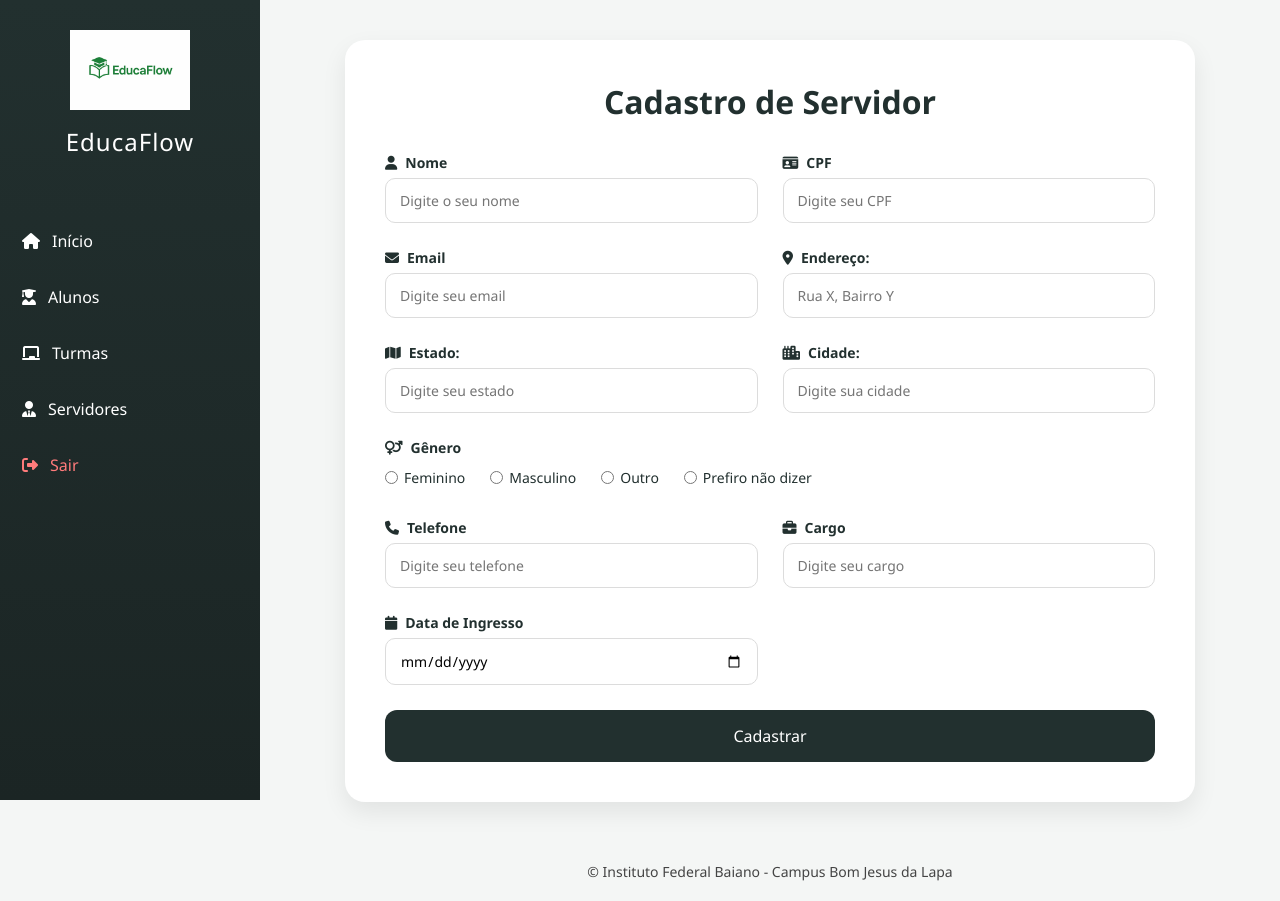
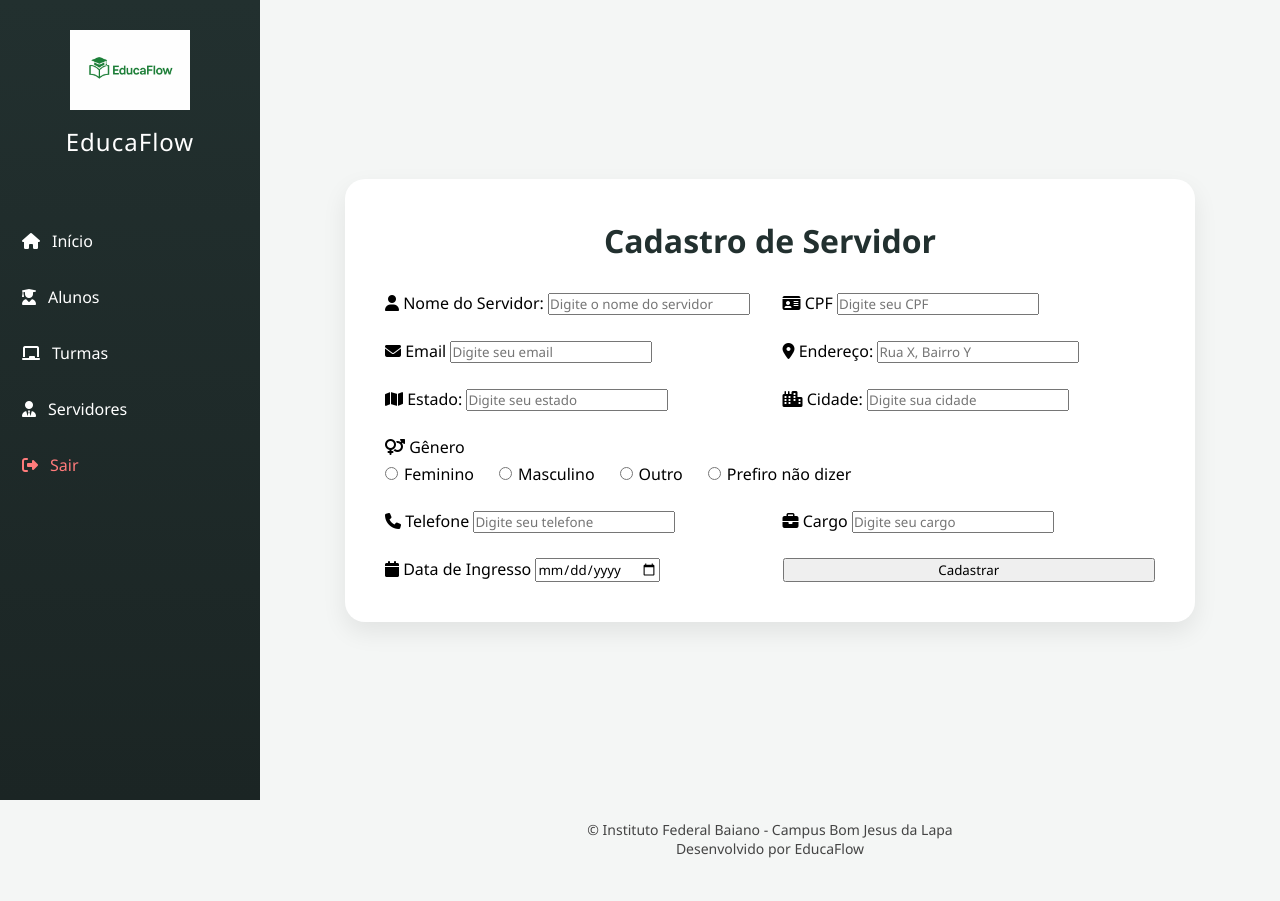
Before and after one commit to eugenia-m-m/Projeto---Final, a Flask app: template templates/cadastrar_servidores.html in a window 1280 px wide. After the commit the page ends 858 px from the top, so only its background shows below. Run offline with Flask 3, Linux system fonts and the light colour scheme; the template is opened without the code that fills it, so the values that code supplies are empty.

Commit message:
Update cadastrar_servidores.html

```diff
--- a/templates/cadastrar_servidores.html
+++ b/templates/cadastrar_servidores.html
@@ -4,7 +4,7 @@
 <meta charset="UTF-8">
 <meta name="viewport" content="width=device-width, initial-scale=1.0">
 <title>Cadastrar Servidor</title>
-<link rel="stylesheet" href="../static/servidores.css">
+<link rel="stylesheet" href="{{ url_for('static', filename='servidores.css') }}">
 <link rel="stylesheet" href="https://cdnjs.cloudflare.com/ajax/libs/font-awesome/6.4.0/css/all.min.css">
 </head>
 <body>
@@ -19,10 +19,10 @@
 
     <nav>
         <a href="/" class="menu-item"><i class="fa-solid fa-house"></i> Início</a>
-        <a href="/alunos.html" class="menu-item"><i class="fa-solid fa-user-graduate"></i> Alunos</a>
+        <a href="/alunos" class="menu-item"><i class="fa-solid fa-user-graduate"></i> Alunos</a>
         <a href="/turmas" class="menu-item"><i class="fa-solid fa-chalkboard"></i> Turmas</a>
-        <a href="/servidores.html" class="menu-item"><i class="fa-solid fa-user-tie"></i> Servidores</a>
-        <a href="/login.html" class="menu-item sair"><i class="fa-solid fa-right-from-bracket"></i> Sair</a>
+        <a href="/servidores" class="menu-item"><i class="fa-solid fa-user-tie"></i> Servidores</a>
+        <a href="/login" class="menu-item sair"><i class="fa-solid fa-right-from-bracket"></i> Sair</a>
     </nav>
 
 </aside>
@@ -32,40 +32,39 @@
     <div class="card_cadastro">
         <h1> Cadastro de Servidor</h1>
 
-        <form id="form_servidor">
+        <form method="POST">
             <div class="form_grid">
-
-                <div class="input_group">
-                    <label><i class="fa-solid fa-user"></i> Nome</label>
-                    <input type="text" id="nome_servidor" placeholder="Digite o seu nome" required>
+                <div class="grupo_input">
+                    <label><i class="fa-solid fa-user"></i> Nome do Servidor:</label>
+                    <input type="text" name="nome" placeholder="Digite o nome do servidor" required>
                 </div>
 
-                <div class="input_group">
+                <div class="grupo_input">
                     <label><i class="fa-solid fa-id-card"></i> CPF</label>
-                    <input type="text" id="cpf_servidor" placeholder="Digite seu CPF" required>
+                    <input type="text" name="cpf" placeholder="Digite seu CPF" required>
                 </div>
 
-                <div class="input_group">
+                <div class="grupo_input">
                     <label><i class="fa-solid fa-envelope"></i> Email</label>
-                    <input type="email" id="email_servidor" placeholder="Digite seu email" required>
+                    <input type="email" name="email" placeholder="Digite seu email" required>
                 </div>
 
-                <div class="input_group">
+                <div class="grupo_input">
                     <label><i class="fa-solid fa-location-dot"></i> Endereço:</label>
-                    <input type="text" id="endereco" placeholder="Rua X, Bairro Y">
+                    <input type="text" name="endereco" placeholder="Rua X, Bairro Y">
                 </div>
 
-                <div class="input_group">
+                <div class="grupo_input">
                     <label><i class="fa-solid fa-map"></i> Estado:</label>
-                    <input type="text" id="estado" placeholder="Digite seu estado">
+                    <input type="text" name="estado" placeholder="Digite seu estado">
                 </div>
 
-                <div class="input_group">
+                <div class="grupo_input">
                     <label><i class="fa-solid fa-city"></i> Cidade:</label>
-                    <input type="text" id="cidade" placeholder="Digite sua cidade">
+                    <input type="text" name="cidade" placeholder="Digite sua cidade">
                 </div>
 
-                <div class="input_group" style="grid-column: span 2;">
+                <div class="grupo_input" style="grid-column: span 2;">
                     <label><i class="fa-solid fa-venus-mars"></i> Gênero</label>
                     <div class="grupo_genero">
                         <label><input type="radio" name="genero" value="Feminino"> Feminino</label>
@@ -75,32 +74,32 @@
                     </div>
                 </div>
 
-                <div class="input_group">
+                <div class="grupo_input">
                     <label><i class="fa-solid fa-phone"></i> Telefone</label>
-                    <input type="text" id="telefone_servidor" placeholder="Digite seu telefone" required>
+                    <input type="text" name="telefone" placeholder="Digite seu telefone" required>
                 </div>
 
-                <div class="input_group">
+                <div class="grupo_input">
                     <label><i class="fa-solid fa-briefcase"></i> Cargo</label>
-                    <input type="text" id="cargo_servidor" placeholder="Digite seu cargo" required>
+                    <input type="text" name="cargo" placeholder="Digite seu cargo" required>
                 </div>
 
-                <div class="input_group">
+                <div class="grupo_input">
                     <label><i class="fa-solid fa-calendar"></i> Data de Ingresso</label>
-                    <input type="date" id="data_ingresso" placeholder="Digite a data" required>
+                    <input type="date" name="data" placeholder="Digite a data" required>
                 </div>
 
-                <button type="submit" class="btn_salvar">
+                <button type="submit" class="botao_salvar">
                     Cadastrar
                 </button>
-
             </div>
         </form>
     </div>
 </div>
 
 <footer class="rodape">
-© Instituto Federal Baiano - Campus Bom Jesus da Lapa
+    © <span id="ano_atual"></span> Instituto Federal Baiano - Campus Bom Jesus da Lapa <br>
+    Desenvolvido por EducaFlow
 </footer>
 
 <script src="{{ url_for('static', filename='script_servidores.js') }}"></script>
```
